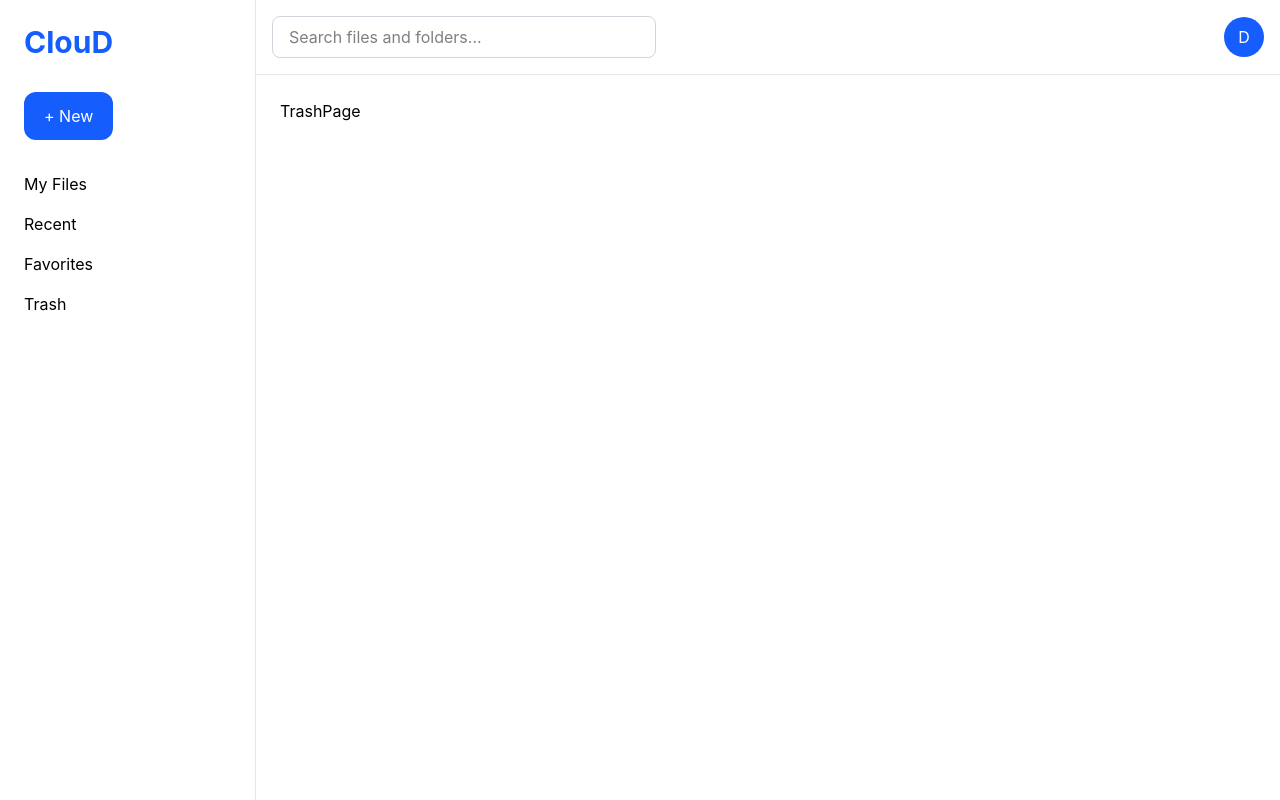
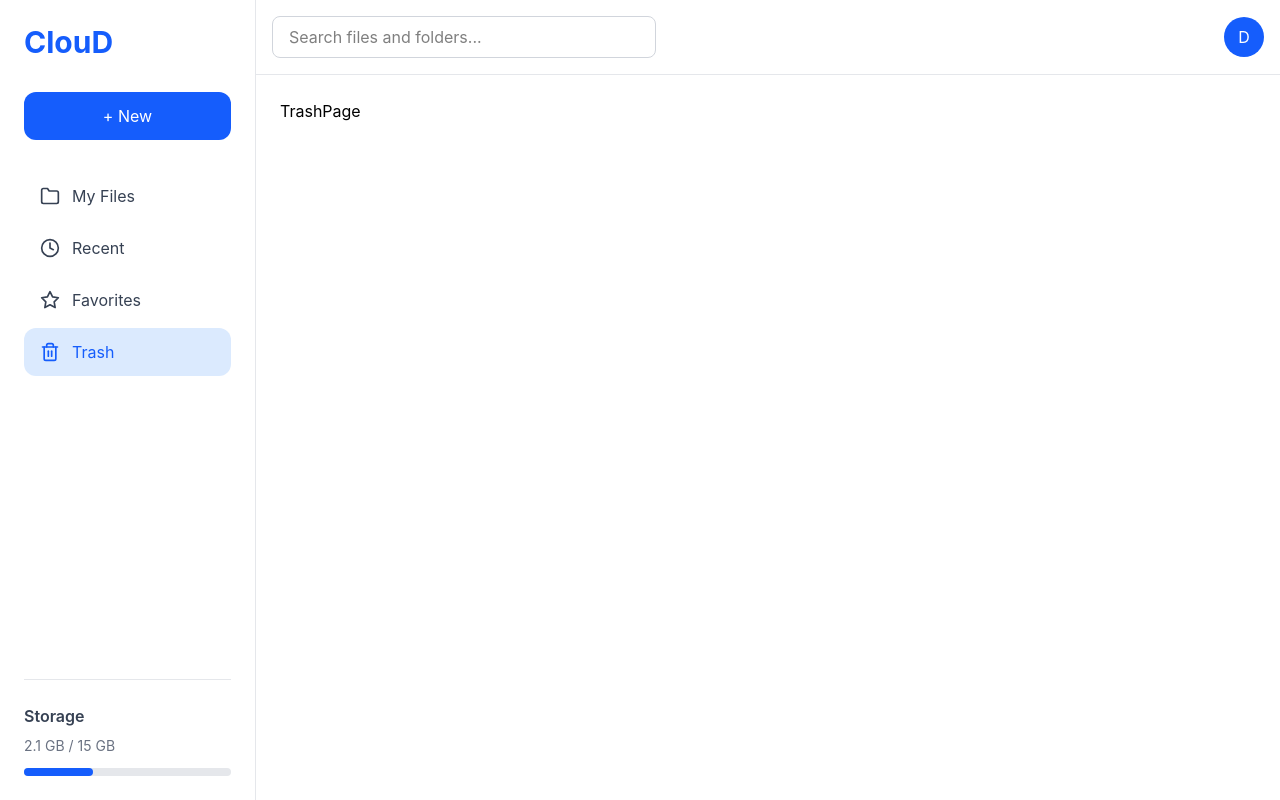
Before and after one commit to DwarkadhishKapse/cloud-storage-platform, a React (Vite) app in the folder client/: page /trash in a window 1280 px wide. Built offline with nearby package versions, Linux system fonts and the light colour scheme.

Commit message:
feat: enhance sidebar navigation and storage section

```diff
--- a/client/package.json
+++ b/client/package.json
@@ -15,6 +15,7 @@
     "axios": "^1.18.0",
     "react": "^19.2.6",
     "react-dom": "^19.2.6",
+    "react-icons": "^5.6.0",
     "react-router-dom": "^7.18.0",
     "tailwindcss": "^4.3.1",
     "zustand": "^5.0.14"
--- a/client/src/components/Sidebar.jsx
+++ b/client/src/components/Sidebar.jsx
@@ -1,24 +1,74 @@
-import React from 'react'
+import React from "react";
+import { FiFolder, FiClock, FiStar, FiTrash2 } from "react-icons/fi";
+import { NavLink } from "react-router-dom";
+
+const navItems = [
+  {
+    icon: FiFolder,
+    label: "My Files",
+    path: "/files",
+  },
+
+  {
+    icon: FiClock,
+    label: "Recent",
+    path: "/recent",
+  },
+
+  {
+    icon: FiStar,
+    label: "Favorites",
+    path: "/favorites",
+  },
+
+  {
+    icon: FiTrash2,
+    label: "Trash",
+    path: "/trash",
+  },
+];
 
 const Sidebar = () => {
   return (
-    <div className="w-64 border-r border-gray-200 bg-white p-6">
-      <h1 className="mb-8 text-3xl font-bold text-blue-600">
-        ClouD
-      </h1>
+    <div className="flex w-64 flex-col border-r border-gray-200 bg-white p-6">
+      <h1 className="mb-8 text-3xl font-bold text-blue-600">ClouD</h1>
 
       <button className="mb-8 rounded-xl bg-blue-600 px-5 py-3 text-white">
         + New
       </button>
 
-      <div className="space-y-4">
-        <p>My Files</p>
-        <p>Recent</p>
-        <p>Favorites</p>
-        <p>Trash</p>
+      <div className="space-y-1">
+        {navItems.map((item) => {
+          const Icon = item.icon;
+
+          return (
+            <NavLink
+              key={item.path}
+              to={item.path}
+              className={({ isActive }) =>
+                `flex items-center gap-3 rounded-xl px-4 py-3 transition-all duration-200 ${
+                  isActive
+                    ? "bg-blue-100 text-blue-600"
+                    : "text-gray-700 hover:bg-gray-100"
+                }`
+              }
+            >
+              <Icon size={20} />
+              <span>{item.label}</span>
+            </NavLink>
+          );
+        })}
+      </div>
+      <div className="mt-auto border-t border-gray-200 pt-6">
+        <h3 className="mb-2 font-semibold text-gray-700">Storage</h3>
+        <p className="mb-3 text-sm text-gray-500">2.1 GB / 15 GB</p>
+
+        <div className="h-2 w-full rounded-full bg-gray-200">
+          <div className="h-2 w-1/3 rounded-full bg-blue-600"></div>
+        </div>
       </div>
     </div>
-  )
-}
+  );
+};
 
-export default Sidebar
+export default Sidebar;
```
Also changed, not shown: 1 other file (tests, documents, lock files or other folders).
